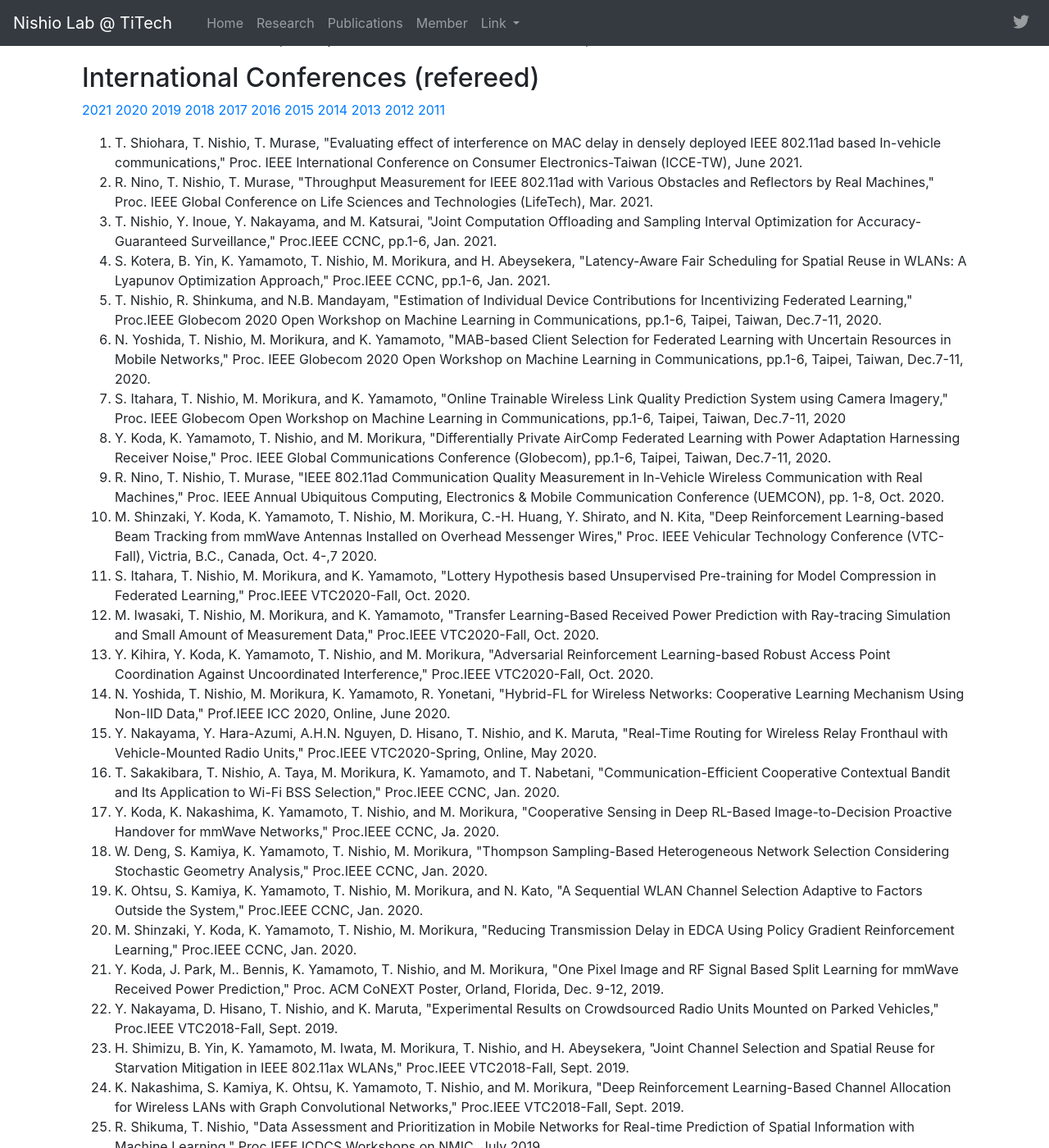
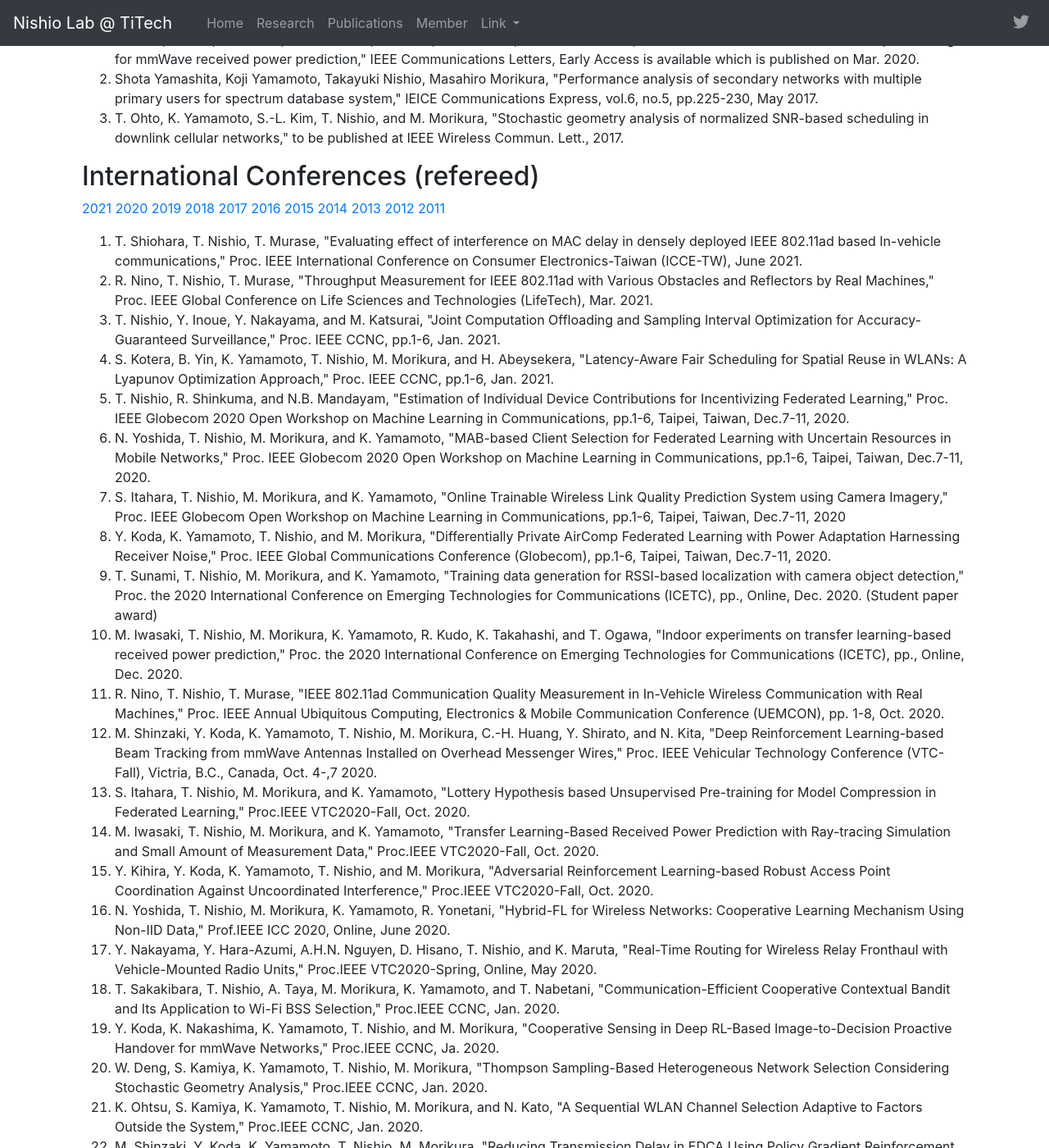
Before and after one commit to nishio-laboratory/nishio-laboratory.github.io, a Jekyll site: the page built from _pages/publications.md, in a window 1280 px wide and 1400 px high, scrolled down 2591 px. Shown: the whole window at 82% size. Built offline with Jekyll 4.4.1, drawn with Linux system fonts in a browser that asks for light colours; nearby versions of some CDN libraries; some of the changed text lies outside the part shown.

Commit message:
update publications

```diff
--- a/_data/pub_conf.yml
+++ b/_data/pub_conf.yml
@@ -20,7 +20,7 @@
 
 - authors: "T. Nishio, Y. Inoue, Y. Nakayama, and M. Katsurai"
   title: "Joint Computation Offloading and Sampling Interval Optimization for Accuracy-Guaranteed Surveillance"
-  journal: "Proc.IEEE CCNC, pp.1-6, Jan. 2021."
+  journal: "Proc. IEEE CCNC, pp.1-6, Jan. 2021."
   year: 2021
   url:
   doi:
@@ -30,7 +30,7 @@
 
 - authors: "S. Kotera, B. Yin, K. Yamamoto, T. Nishio, M. Morikura, and H. Abeysekera"
   title: "Latency-Aware Fair Scheduling for Spatial Reuse in WLANs: A Lyapunov Optimization Approach"
-  journal: "Proc.IEEE CCNC, pp.1-6, Jan. 2021."
+  journal: "Proc. IEEE CCNC, pp.1-6, Jan. 2021."
   year: 2021
   url:
   doi:
@@ -40,7 +40,7 @@
 
 - authors: "T. Nishio, R. Shinkuma, and N.B. Mandayam"
   title: "Estimation of Individual Device Contributions for Incentivizing Federated Learning"
-  journal: "Proc.IEEE Globecom 2020 Open Workshop on Machine Learning in Communications, pp.1-6, Taipei, Taiwan, Dec.7-11, 2020."
+  journal: "Proc. IEEE Globecom 2020 Open Workshop on Machine Learning in Communications, pp.1-6, Taipei, Taiwan, Dec.7-11, 2020."
   year: 2020
   url:
   doi:
@@ -71,6 +71,26 @@
 - authors: "Y. Koda, K. Yamamoto, T. Nishio, and M. Morikura"
   title: "Differentially Private AirComp Federated Learning with Power Adaptation Harnessing Receiver Noise"
   journal: "Proc. IEEE Global Communications Conference (Globecom), pp.1-6, Taipei, Taiwan, Dec.7-11, 2020."
+  year: 2020
+  url:
+  doi:
+  image: dummy.png
+  description:
+  highlight: 0
+
+- authors: "T. Sunami, T. Nishio, M. Morikura, and K. Yamamoto"
+  title: "Training data generation for RSSI-based localization with camera object detection"
+  journal: "Proc. the 2020 International Conference on Emerging Technologies for Communications (ICETC), pp., Online, Dec. 2020. (Student paper award)"
+  year: 2020
+  url:
+  doi:
+  image: dummy.png
+  description:
+  highlight: 0
+
+- authors: "M. Iwasaki, T. Nishio, M. Morikura, K. Yamamoto, R. Kudo, K. Takahashi, and T. Ogawa"
+  title: "Indoor experiments on transfer learning-based received power prediction"
+  journal: "Proc. the 2020 International Conference on Emerging Technologies for Communications (ICETC), pp., Online, Dec. 2020."
   year: 2020
   url:
   doi:
--- a/_data/pub_journal.yml
+++ b/_data/pub_journal.yml
@@ -1,3 +1,24 @@
+- authors: "T. Nishio, Y. Koda, J. Park, M. Bennis, K. Doppler"
+  title: "When Wireless Communications Meet Computer Vision
+in Beyond 5G"
+  journal: "IEEE Communications Standard Magazine, vol., no., pp.-, June 2021. (Accepted)"
+  year: 2021
+  url:
+  doi: ""
+  image: dummy.png
+  description:
+  highlight: 1
+
+- authors: "Y. Koda, M. Shinzaki, K. Yamamoto, T. Nishio, M. Morikura, Y. Shirato, D. Uchida, and N. Kita"
+  title: "Millimeter Wave Communications on Overhead Messenger Wire: Deep Reinforcement Learning-Based Predictive Beam Tracking"
+  journal: "IEEE Transactions on Cognitive Communications and Networking, vol., no., pp.-, Apr. 2021. (Early Access)"
+  year: 2021
+  url:
+  doi: "10.1109/TCCN.2021.3074939"
+  image: dummy.png
+  description:
+  highlight: 1
+
 - authors: "S. Itahara, T. Nishio, Y. Koda, M. Morikura, and K. Yamamoto"
   title: "Distillation-Based Semi-Supervised Federated Learning for Communication-Efficient Collaborative Training with Non-IID Private Data"
   journal: "IEEE Transactions on Mobile Computing, vol., no., pp.-, Apr. 2021. (Early Access)"
@@ -50,7 +71,7 @@
 
 - authors: "Y. Nakayama, T. Nishio, D. Hisano and K. Maruta"
   title: "Small Cells Enabled by Crowdsourced Radio Units Mounted on Parked Vehicles for Smart City"
-  journal: "inIEEE Access, vol. 8, pp. 17986-17998, 2020."
+  journal: "IEEE Access, vol. 8, pp. 17986-17998, 2020."
   year: 2020
   url:
   doi:
```
